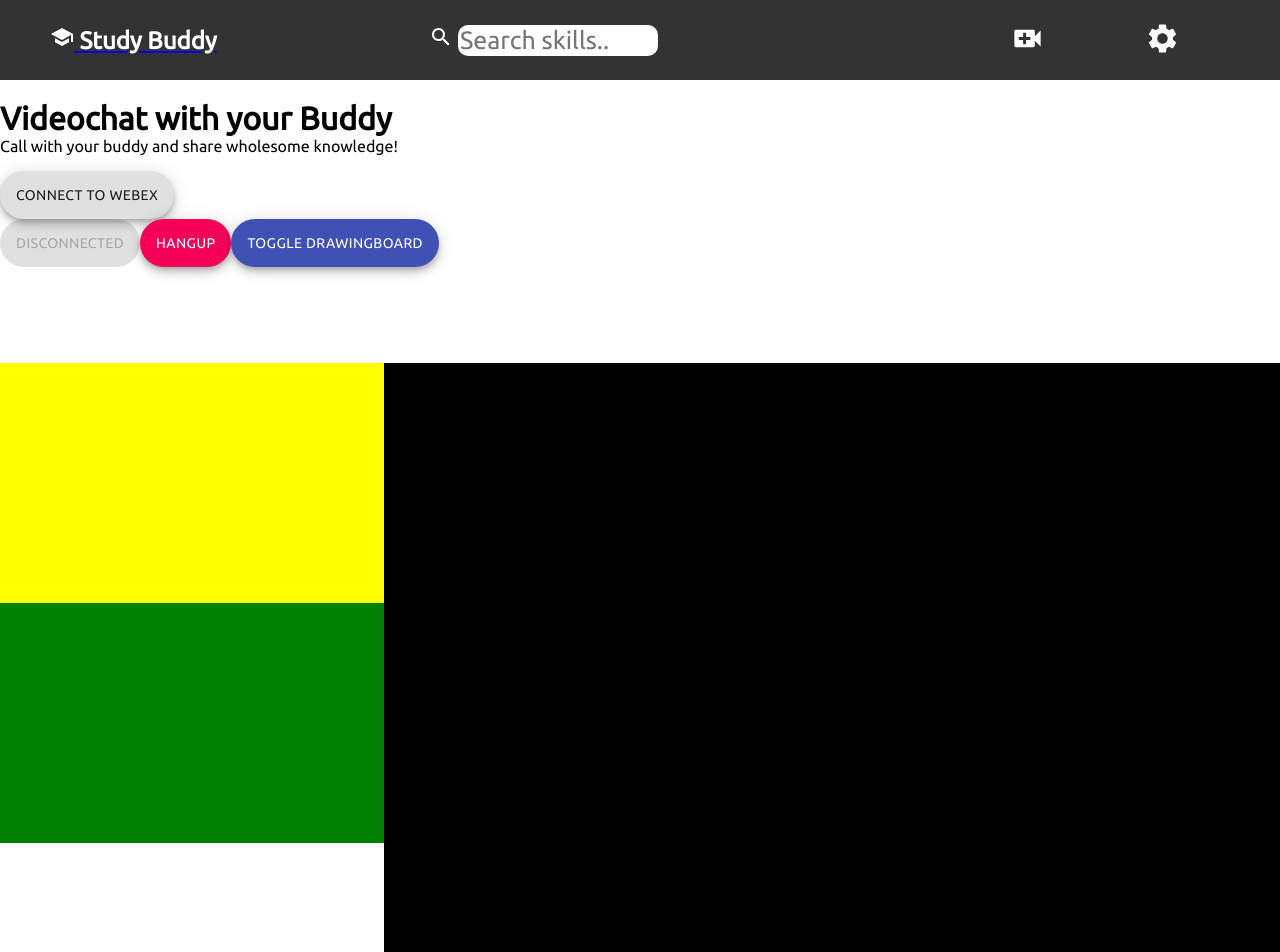
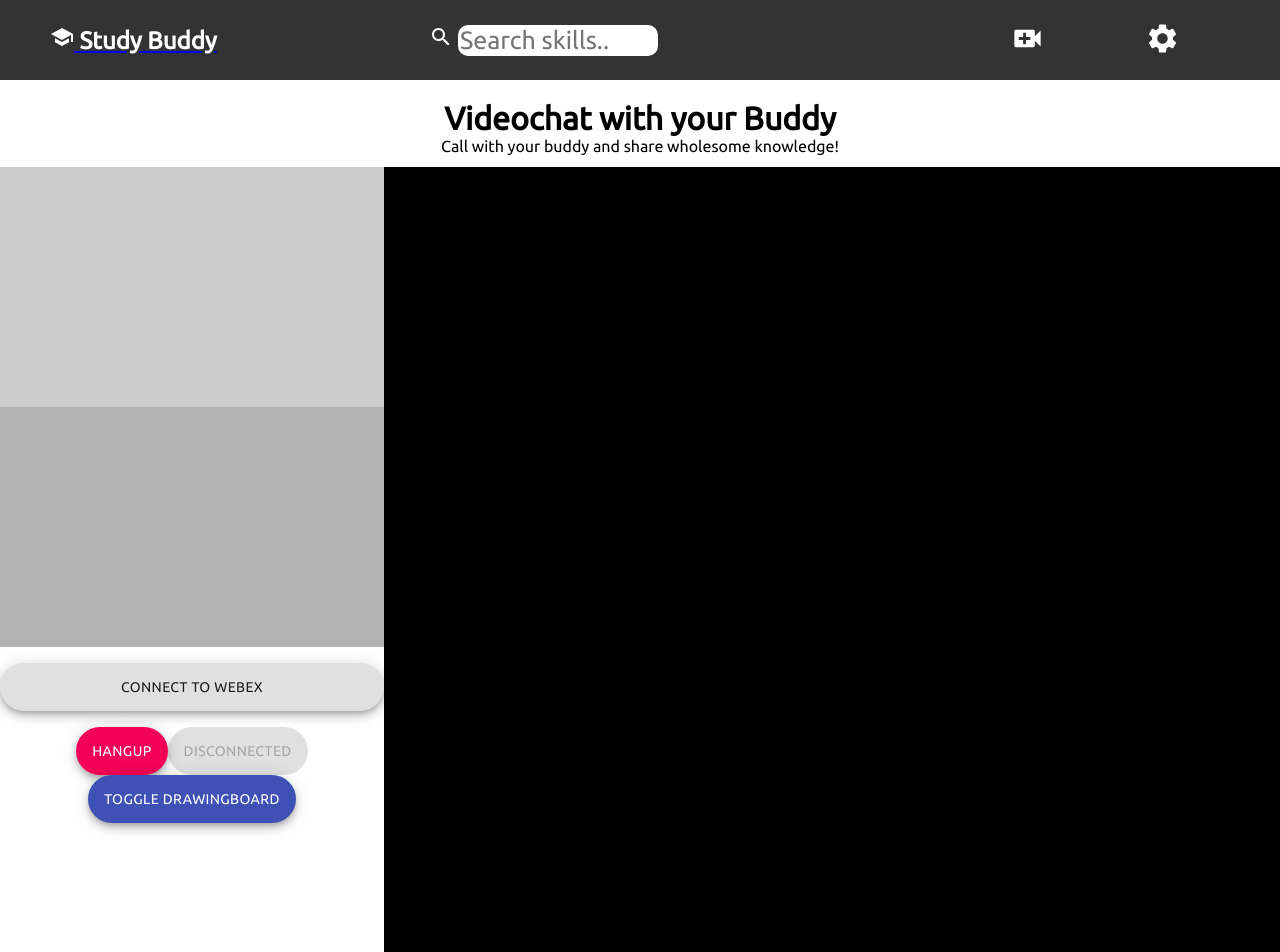
Before and after one commit to Svilen-Stefanov/ICHack20, a React (Create React App) app in the folder frontend/: page /videocall in a window 1280 px wide. Shown: the top 952 px of the page. Built offline with nearby package versions, Linux system fonts and the light colour scheme; no server answers; the HTML template or start-up script is replaced by a standard one.

Commit message:
VideoCall.js: Enhance videocall screen

```diff
--- a/frontend/src/VideoCall/VideoCall.css
+++ b/frontend/src/VideoCall/VideoCall.css
@@ -2,23 +2,36 @@
     padding-top: 100px;
     width: 100%;
     height: 100vh;
+    text-align: center;
 }
 
 .Webex-video-container {
     display: grid;
     width: 100%;
     height: 100vh;
+    margin-top: -100px;
     grid-template-rows: 10% 30% 30% auto;
     grid-template-columns: 30% auto;
 }
 
 .Webex-video-stream-buddy {
-    background: yellow;
+    background: #cccccc;
     grid-row-start: 2;
     grid-column-start: 1;
     grid-column-end: 0;
     width: 100% !important;
     height: 100% !important;
+}
+
+.Webex-video-buttons {
+    padding-top: 16px;
+    grid-row-start: 4;
+    grid-column-start: 1;
+    grid-column-end: 1;
+}
+
+.Webex-credential-forms button {
+    width: 100%;
 }
 
 .Webex-video-stream-buddy video {
@@ -29,7 +42,7 @@
 .Webex-video-stream-self {
     grid-row-start: 3;
     grid-column-start: 1;
-    background: green;
+    background: #b3b3b3;
     width: 100%;
     height: 100%;
 }
--- a/frontend/src/VideoCall/VideoCall.js
+++ b/frontend/src/VideoCall/VideoCall.js
@@ -322,16 +322,6 @@ function VideoCall() {
 
             <div className="user-padding"></div>
 
-            {targetUser ? <form id="credentials">
-                <Fab type="submit" color={"primary"} variant={"extended"} type="submit">Ring {targetUser.first_name}</Fab>
-            </form> :
-                < form id="credentials">
-                    <Fab type="submit" color={"success"} variant={"extended"} type="submit">Connect to Webex</Fab>
-                </form>}
-            <Fab disabled={"true"} id="connection-status" variant={"extended"}>disconnected</Fab>
-            <Fab color={"secondary"} variant={"extended"} id="hangup">Hangup</Fab>
-            <Fab color={"primary"} variant={"extended"} onClick={() => { setShowDrawBoard(!showDrawBoard) }}>Toggle DrawingBoard</Fab>
-
             <div className="user-padding"></div>
             <div className="Webex-video-container ">
                 <video className="Webex-video-stream-self" id="self-view" muted autoPlay></video>
@@ -342,6 +332,18 @@ function VideoCall() {
                 <div className="Video-drawing-board">
                     <Canvas />
                 </div>
+                <div className="Webex-video-buttons">
+                    {targetUser ? <form id="credentials" className="Webex-credential-forms">
+                        <Fab type="submit" color={"primary"} variant={"extended"} type="submit">Ring {targetUser.first_name}</Fab>
+                    </form> :
+                        < form id="credentials" className="Webex-credential-forms">
+                            <Fab type="submit" color={"success"} variant={"extended"} type="submit">Connect to Webex</Fab>
+                        </form>}
+                    <div className="user-padding"></div>
+                    <Fab color={"secondary"} variant={"extended"} id="hangup">Hangup</Fab>
+                    <Fab disabled={"true"} id="connection-status" variant={"extended"}>disconnected</Fab>
+                    <Fab color={"primary"} variant={"extended"} onClick={() => { setShowDrawBoard(!showDrawBoard) }}>Toggle DrawingBoard</Fab>
+                </div>
             </div>
         </main >
     );
```
